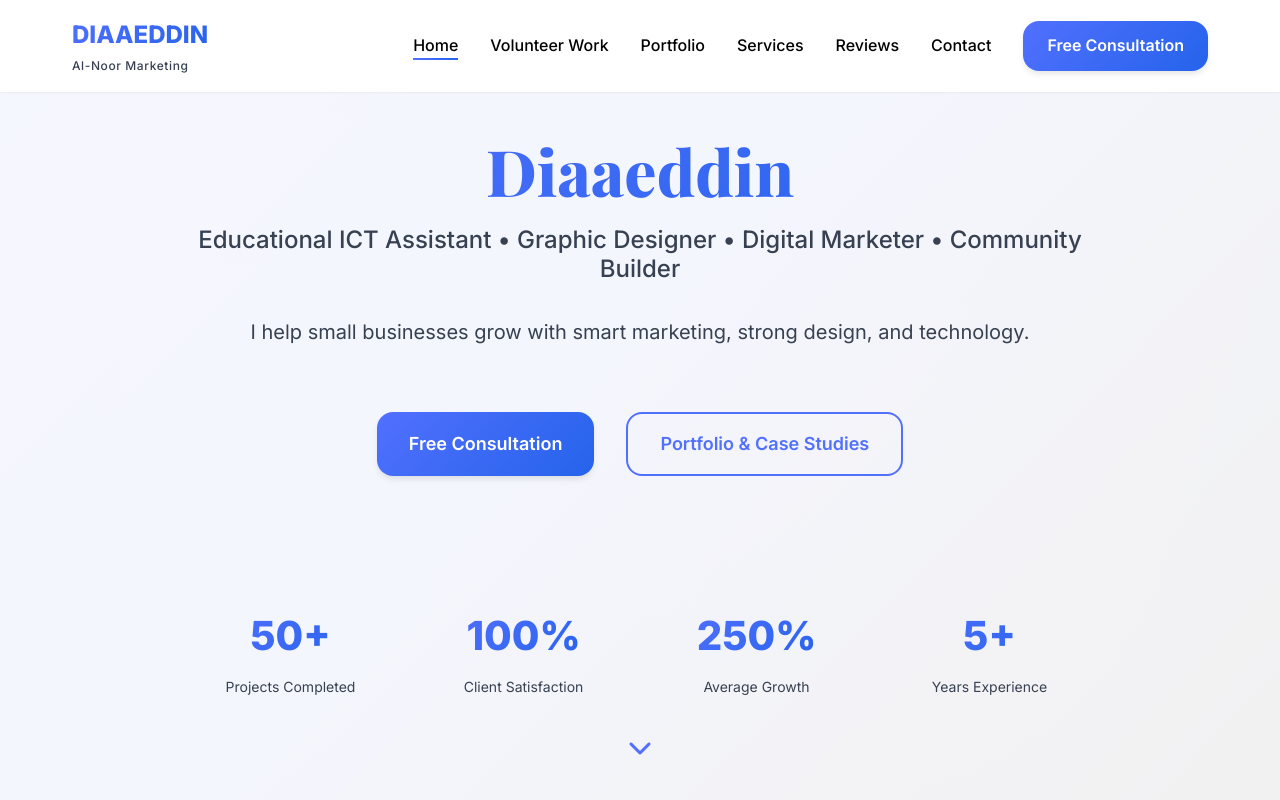
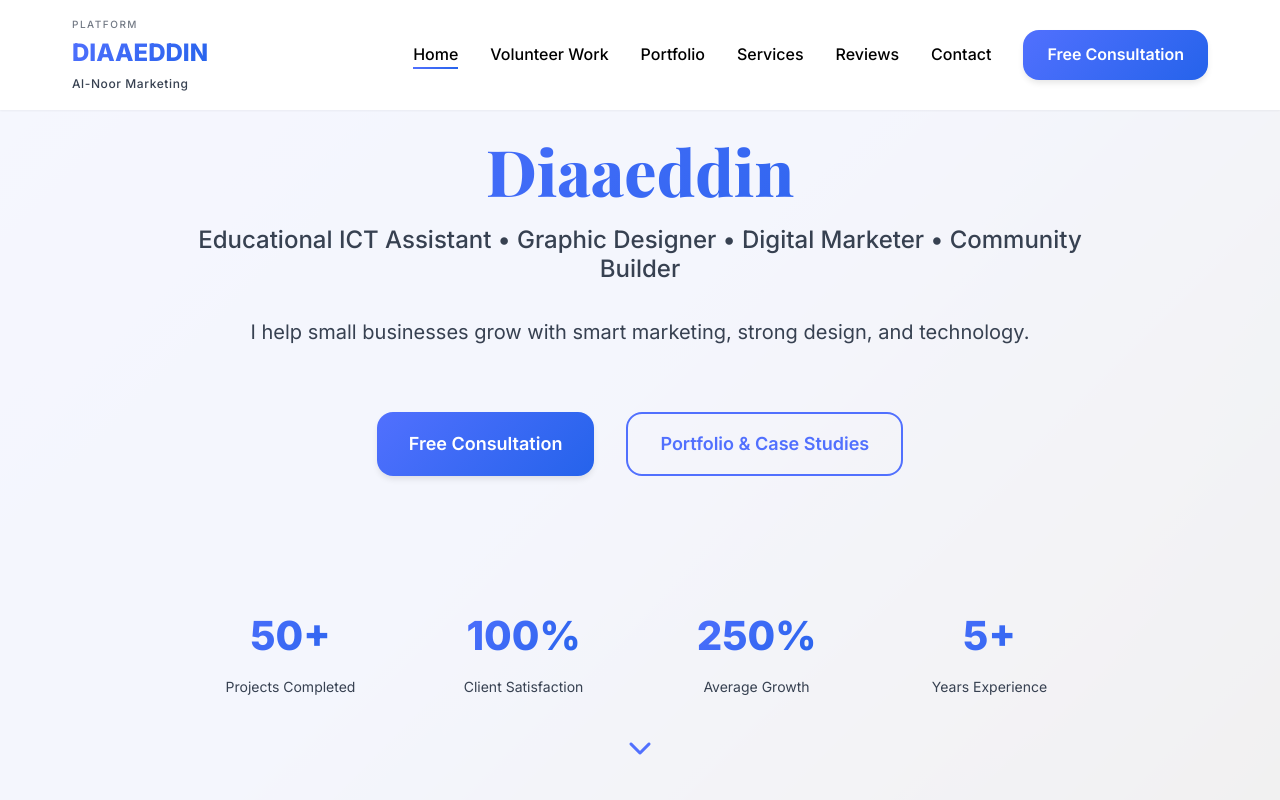
Before and after one commit to diaalhussein/mywebsite, a website: page public/index.html in a window 1280 px wide. Shown: the top 800 px of the page. Drawn offline with nearby package versions, Linux system fonts and the light colour scheme.

Commit message:
Add 'platform' text above logo

```diff
--- a/public/css/style.css
+++ b/public/css/style.css
@@ -238,6 +238,15 @@ h1, h2, h3, h4, h5, h6 {
     display: flex;
     flex-direction: column;
     gap: 0.125rem;
+}
+
+.logo-platform {
+    font-size: 0.625rem;
+    font-weight: 500;
+    text-transform: uppercase;
+    letter-spacing: 0.15em;
+    color: var(--text-secondary);
+    opacity: 0.7;
 }
 
 .logo-text {
--- a/public/index.html
+++ b/public/index.html
@@ -31,6 +31,7 @@
         <div class="container">
             <div class="nav-wrapper">
                 <a href="#home" class="logo">
+                    <span class="logo-platform">platform</span>
                     <span class="logo-text">DIAAEDDIN</span>
                     <span class="logo-subtitle">Al-Noor Marketing</span>
                 </a>
```
